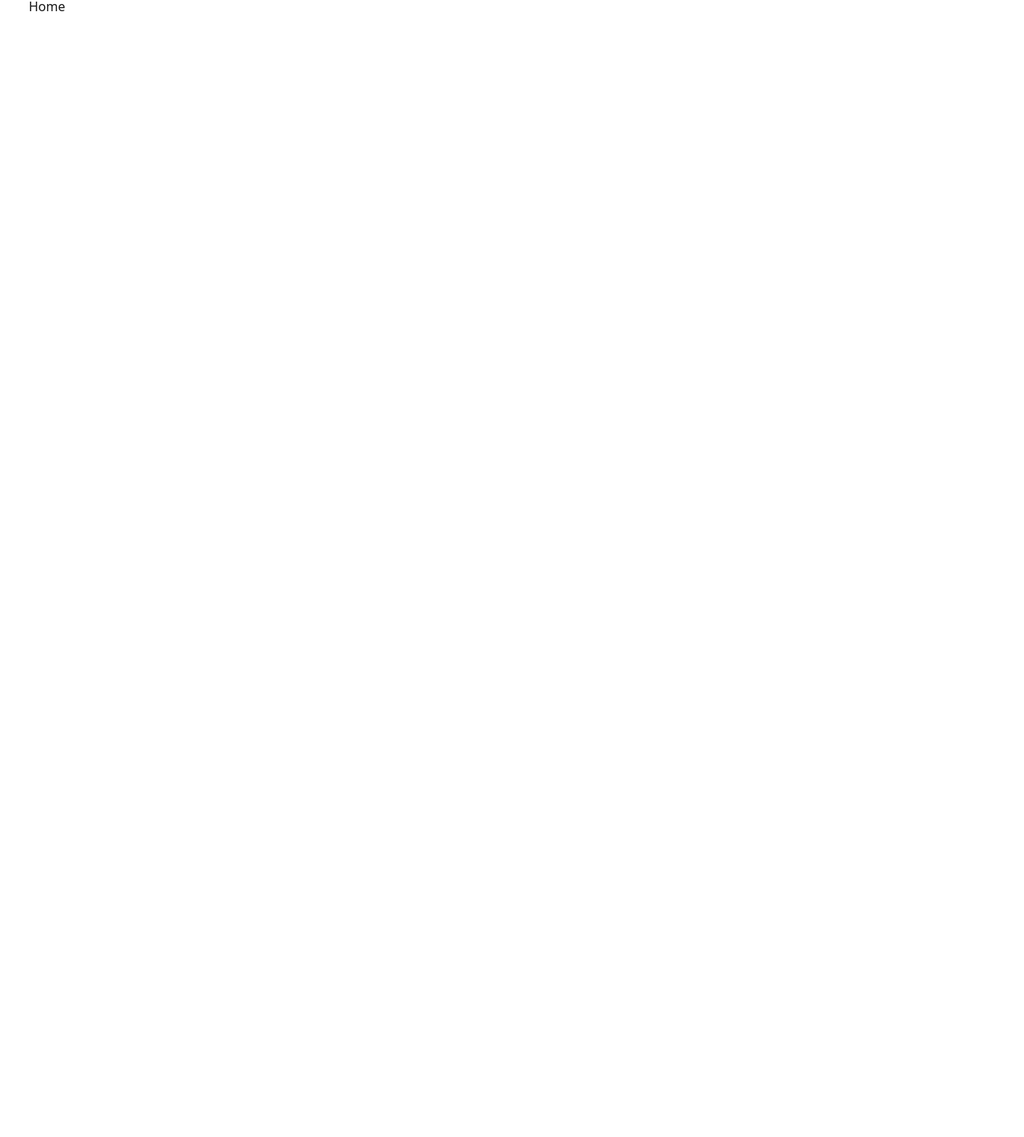
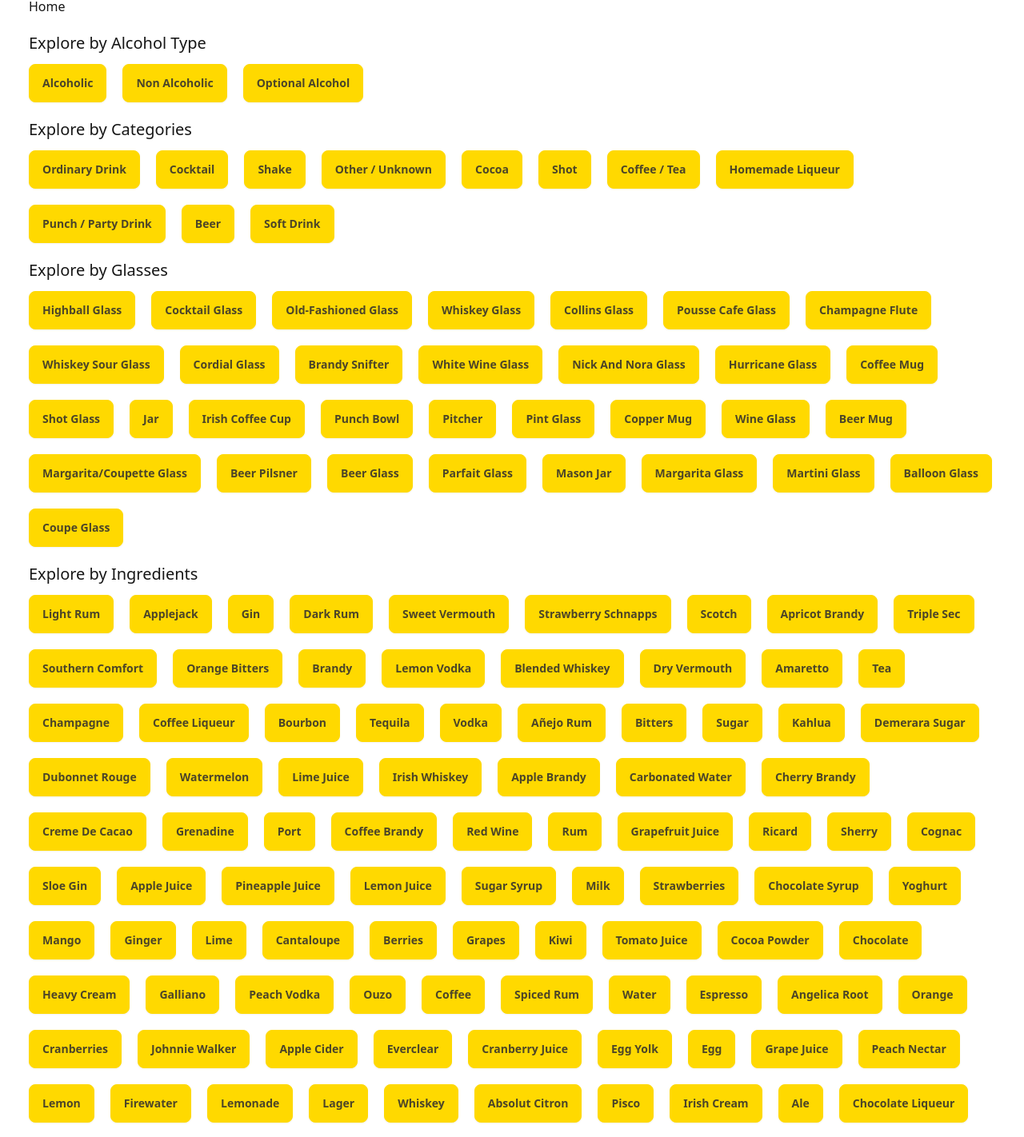
Before and after one commit to nigupta29/drink-discover, a React (Vite) app: page / in a window 1280 px wide. Shown: the part 108-1530 px from the top of the page at 80% size. Before the commit the page ends 800 px from the top, so only its background shows below. Built offline with nearby package versions, Linux system fonts and the light colour scheme.

Commit message:
added filter page

```diff
--- a/src/App.jsx
+++ b/src/App.jsx
@@ -1,5 +1,6 @@
 import { BrowserRouter, Route, Routes } from 'react-router-dom'
 import Cocktail from './pages/Cocktail'
+import Filter from './pages/Filter'
 import Home from './pages/Home'
 import Search from './pages/Search'
 import AppLayout from './ui/AppLayout'
@@ -12,6 +13,7 @@ const App = () => {
           <Route index element={<Home />} />
           <Route path="/cocktail/:id" element={<Cocktail />} />
           <Route path="/search" element={<Search />} />
+          <Route path="/filter" element={<Filter />} />
         </Route>
       </Routes>
     </BrowserRouter>
--- a/src/context/CocktailContext.jsx
+++ b/src/context/CocktailContext.jsx
@@ -1,6 +1,10 @@
 import PropTypes from 'prop-types'
 import { createContext, useContext, useReducer } from 'react'
-import { getCocktailApi, getCocktailsApi } from '../services/apiCocktailDB'
+import {
+  getCocktailApi,
+  getCocktailsApi,
+  getCocktailsByFilterApi,
+} from '../services/apiCocktailDB'
 import { cocktailReducer, initialState } from './CocktailReducer'
 
 const CocktailContext = createContext()
@@ -31,13 +35,29 @@ export const CocktailProvider = ({ children }) => {
     }
   }
 
+  const getCocktailsByFilter = async filterString => {
+    try {
+      setLoading()
+      const cocktailData = await getCocktailsByFilterApi(filterString)
+      dispatch({ type: 'SET_COCKTAILS', payload: cocktailData })
+    } catch (error) {
+      setError(error.message)
+    }
+  }
+
   const reset = () => {
     dispatch({ type: 'RESET' })
   }
 
   return (
     <CocktailContext.Provider
-      value={{ ...state, getCocktail, getCocktails, reset }}
+      value={{
+        ...state,
+        getCocktail,
+        getCocktails,
+        getCocktailsByFilter,
+        reset,
+      }}
     >
       {children}
     </CocktailContext.Provider>
--- /dev/null
+++ b/src/pages/Filter.jsx
@@ -0,0 +1,41 @@
+import { useEffect } from 'react'
+import { useLocation } from 'react-router-dom'
+import { useCocktail } from '../context/CocktailContext'
+import CocktailCard from '../ui/CocktailCard'
+import Loaders from '../ui/Loaders'
+
+const Filter = () => {
+  const location = useLocation()
+  const { loading, items, getCocktailsByFilter, reset } = useCocktail()
+
+  useEffect(() => {
+    const { search } = location
+    if (search && search !== '') {
+      console.log(search)
+      const fetchData = async () => {
+        await getCocktailsByFilter(search)
+      }
+
+      fetchData()
+    }
+
+    return () => reset()
+  }, [location])
+
+  return (
+    <div className="mt-5 grid grid-cols-1 gap-5 md:grid-cols-2 lg:grid-cols-3">
+      {loading ? (
+        <Loaders />
+      ) : (
+        <>
+          {!items && <p>No search results</p>}
+          {items?.map(item => (
+            <CocktailCard key={item.idDrink} item={item} />
+          ))}
+        </>
+      )}
+    </div>
+  )
+}
+
+export default Filter
--- a/src/pages/Home.jsx
+++ b/src/pages/Home.jsx
@@ -1,11 +1,77 @@
-import { useCocktail } from '../context/CocktailContext'
+import { Link } from 'react-router-dom'
+import {
+  alcholTypes,
+  categoriesList,
+  glassesList,
+  ingredientsList,
+} from '../utils/filterData'
 
 const Home = () => {
-  const { loading, items } = useCocktail()
-
   return (
     <div className="flex w-full flex-col justify-center gap-5 px-4 lg:mx-auto lg:max-w-[1366px]">
       Home
+      <div className="space-y-5">
+        <section className="space-y-3">
+          <h3 className="text-xl">Explore by Alcohol Type</h3>
+
+          <ul className="flex flex-wrap gap-5">
+            {alcholTypes.map(type => (
+              <Link
+                key={`${type}`}
+                className="btn btn-primary"
+                to={`/filter?a=${type}`}
+              >
+                <li className="capitalize">{type}</li>
+              </Link>
+            ))}
+          </ul>
+        </section>
+        <section className="space-y-3">
+          <h3 className="text-xl">Explore by Categories</h3>
+
+          <ul className="flex flex-wrap gap-5">
+            {categoriesList.map(type => (
+              <Link
+                key={`${type}`}
+                className="btn btn-primary"
+                to={`/filter?c=${type}`}
+              >
+                <li className="capitalize">{type}</li>
+              </Link>
+            ))}
+          </ul>
+        </section>
+        <section className="space-y-3">
+          <h3 className="text-xl">Explore by Glasses</h3>
+
+          <ul className="flex flex-wrap gap-5">
+            {glassesList.map(type => (
+              <Link
+                key={`${type}`}
+                className="btn btn-primary"
+                to={`/filter?g=${type}`}
+              >
+                <li className="capitalize">{type}</li>
+              </Link>
+            ))}
+          </ul>
+        </section>
+        <section className="space-y-3">
+          <h3 className="text-xl">Explore by Ingredients</h3>
+
+          <ul className="flex flex-wrap gap-5">
+            {ingredientsList.map(type => (
+              <Link
+                key={`${type}`}
+                className="btn btn-primary"
+                to={`/filter?i=${type}`}
+              >
+                <li className="capitalize">{type}</li>
+              </Link>
+            ))}
+          </ul>
+        </section>
+      </div>
     </div>
   )
 }
--- a/src/services/apiCocktailDB.js
+++ b/src/services/apiCocktailDB.js
@@ -16,3 +16,11 @@ export const getCocktailsApi = async searchValue => {
   const data = await res.json()
   return data.drinks
 }
+
+// e.g. filter string - ?a=Non_Alcoholic
+export const getCocktailsByFilterApi = async filterString => {
+  const FETCH_URL = `${cocktailDBApiUrl}/filter.php${filterString}`
+  const res = await fetch(FETCH_URL)
+  const data = await res.json()
+  return data.drinks
+}
--- /dev/null
+++ b/src/utils/filterData.js
@@ -0,0 +1,153 @@
+export const categoriesList = [
+  'Ordinary Drink',
+  'Cocktail',
+  'Shake',
+  'Other / Unknown',
+  'Cocoa',
+  'Shot',
+  'Coffee / Tea',
+  'Homemade Liqueur',
+  'Punch / Party Drink',
+  'Beer',
+  'Soft Drink',
+]
+
+export const glassesList = [
+  'Highball glass',
+  'Cocktail glass',
+  'Old-fashioned glass',
+  'Whiskey Glass',
+  'Collins glass',
+  'Pousse cafe glass',
+  'Champagne flute',
+  'Whiskey sour glass',
+  'Cordial glass',
+  'Brandy snifter',
+  'White wine glass',
+  'Nick and Nora Glass',
+  'Hurricane glass',
+  'Coffee mug',
+  'Shot glass',
+  'Jar',
+  'Irish coffee cup',
+  'Punch bowl',
+  'Pitcher',
+  'Pint glass',
+  'Copper Mug',
+  'Wine Glass',
+  'Beer mug',
+  'Margarita/Coupette glass',
+  'Beer pilsner',
+  'Beer Glass',
+  'Parfait glass',
+  'Mason jar',
+  'Margarita glass',
+  'Martini Glass',
+  'Balloon Glass',
+  'Coupe Glass',
+]
+
+export const ingredientsList = [
+  'Light rum',
+  'Applejack',
+  'Gin',
+  'Dark rum',
+  'Sweet Vermouth',
+  'Strawberry schnapps',
+  'Scotch',
+  'Apricot brandy',
+  'Triple sec',
+  'Southern Comfort',
+  'Orange bitters',
+  'Brandy',
+  'Lemon vodka',
+  'Blended whiskey',
+  'Dry Vermouth',
+  'Amaretto',
+  'Tea',
+  'Champagne',
+  'Coffee liqueur',
+  'Bourbon',
+  'Tequila',
+  'Vodka',
+  'Añejo rum',
+  'Bitters',
+  'Sugar',
+  'Kahlua',
+  'demerara Sugar',
+  'Dubonnet Rouge',
+  'Watermelon',
+  'Lime juice',
+  'Irish whiskey',
+  'Apple brandy',
+  'Carbonated water',
+  'Cherry brandy',
+  'Creme de Cacao',
+  'Grenadine',
+  'Port',
+  'Coffee brandy',
+  'Red wine',
+  'Rum',
+  'Grapefruit juice',
+  'Ricard',
+  'Sherry',
+  'Cognac',
+  'Sloe gin',
+  'Apple juice',
+  'Pineapple juice',
+  'Lemon juice',
+  'Sugar syrup',
+  'Milk',
+  'Strawberries',
+  'Chocolate syrup',
+  'Yoghurt',
+  'Mango',
+  'Ginger',
+  'Lime',
+  'Cantaloupe',
+  'Berries',
+  'Grapes',
+  'Kiwi',
+  'Tomato juice',
+  'Cocoa powder',
+  'Chocolate',
+  'Heavy cream',
+  'Galliano',
+  'Peach Vodka',
+  'Ouzo',
+  'Coffee',
+  'Spiced rum',
+  'Water',
+  'Espresso',
+  'Angelica root',
+  'Orange',
+  'Cranberries',
+  'Johnnie Walker',
+  'Apple cider',
+  'Everclear',
+  'Cranberry juice',
+  'Egg yolk',
+  'Egg',
+  'Grape juice',
+  'Peach nectar',
+  'Lemon',
+  'Firewater',
+  'Lemonade',
+  'Lager',
+  'Whiskey',
+  'Absolut Citron',
+  'Pisco',
+  'Irish cream',
+  'Ale',
+  'Chocolate liqueur',
+  'Midori melon liqueur',
+  'Sambuca',
+  'Cider',
+  'Sprite',
+  '7-Up',
+  'Blackberry brandy',
+  'Peppermint schnapps',
+  'Creme de Cassis',
+]
+
+export const alcholTypes = ['Alcoholic', 'Non alcoholic', 'Optional alcohol']
```
